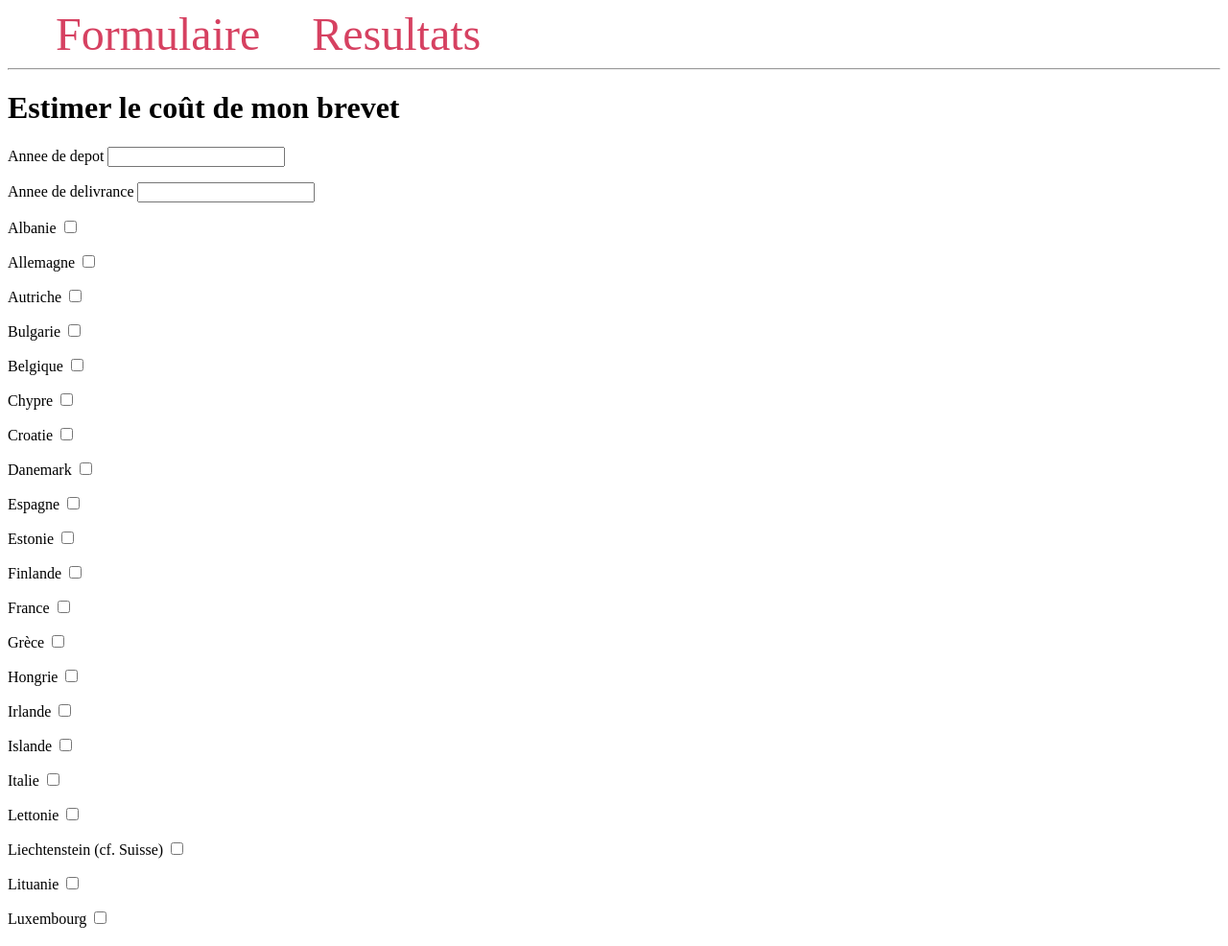
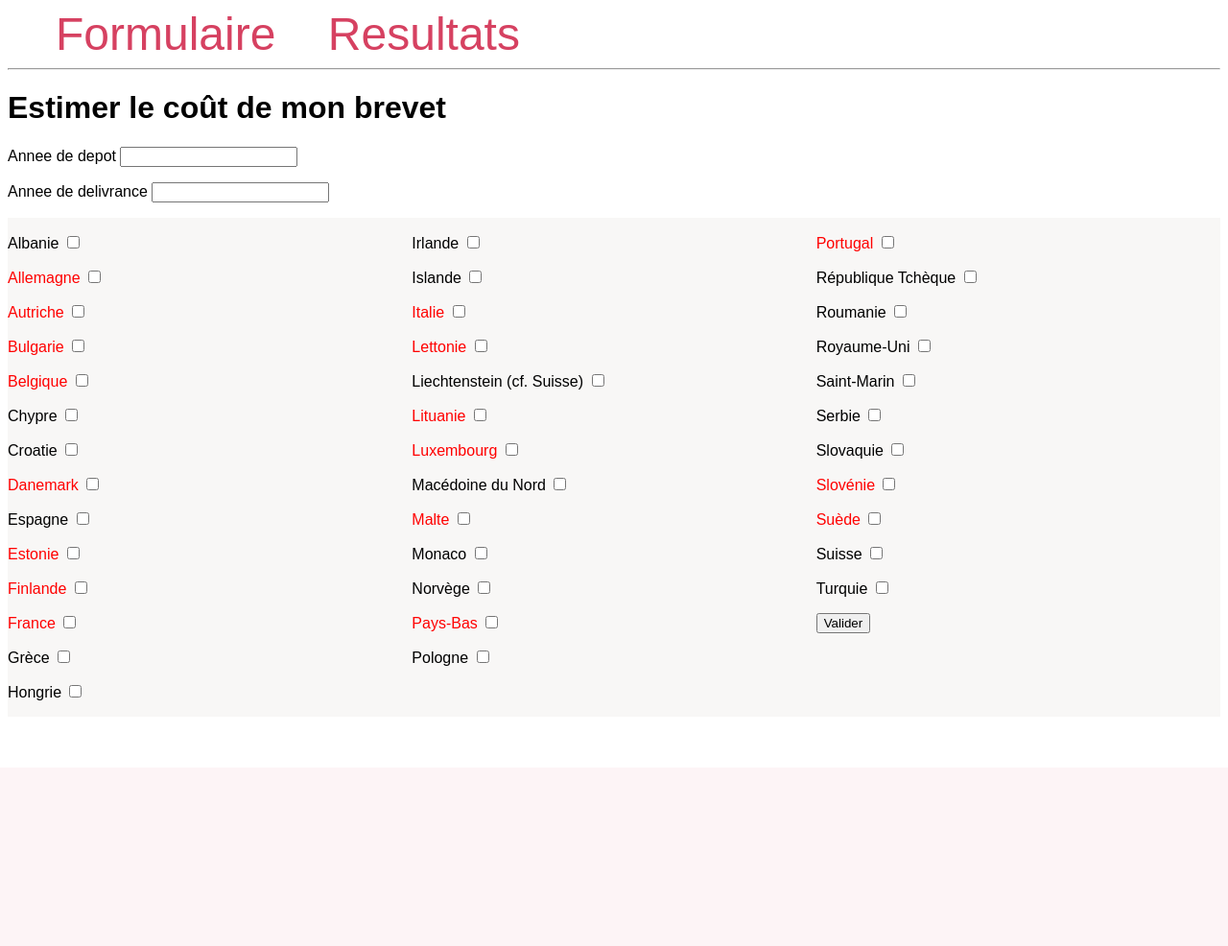
Before and after one commit to alicepolosan/Projet-Comparateur-de-Brevets, a Flask app: page / in a window 1280 px wide. Shown: the top 986 px of the page at 96% size. After the commit the page ends 730 px from the top, so only its background shows below. Run offline with Flask 2, Linux system fonts and the light colour scheme.

Commit message:
class BU et css correspondant

```diff
--- a/comparateur/static/CSS/main.css
+++ b/comparateur/static/CSS/main.css
@@ -1,6 +1,5 @@
 body {
     font-family: Arial, Helvetica, sans-serif;
-    display: flex;
 }
 
 .Chart {
@@ -39,3 +38,30 @@ body {
 #list4 {
     display : none
 }
+
+.container {
+    display: grid;
+    grid-template-columns:
+      1fr 1fr 1fr;
+    grid-template-areas:
+      "c1 c2 c3 "
+      "c1 c2 c3 "
+      "c1 c2 c3 ";
+  }
+
+.colonne1 {
+    grid-area: c1;
+    background-color: #f8f7f6;
+        }
+.colonne2 {
+    grid-area: c2;
+    background-color: #f8f7f6;
+  }
+.colonne3 {
+    grid-area: c3;
+    background-color: #f8f7f6;
+  }
+
+.BU {
+    color: rgb(255, 0, 0);
+  }
--- a/comparateur/templates/base.html
+++ b/comparateur/templates/base.html
@@ -1,9 +1,9 @@
 <!DOCTYPE html>
 <html lang="en">
 <head>
-    <link rel="shortcut icon" href= '#'>
-    <link rel="stylesheet" href="https://cdnjs.cloudflare.com/ajax/libs/font-awesome/5.15.4/css/all.min.css">
-    <meta charset="UTF-8">
+    <link rel="shortcut icon" href= '#'/>
+    <link rel="stylesheet" href="https://cdnjs.cloudflare.com/ajax/libs/font-awesome/5.15.4/css/all.min.css"/>
+    <meta charset="UTF-8"/>
     <title>{% block title %} {% endblock %} - FlaskApp</title>
     <style>
         nav a {
--- a/comparateur/templates/index.html
+++ b/comparateur/templates/index.html
@@ -1,5 +1,4 @@
 {% extends 'base.html' %}
-
 {% block content %}
     <h1>{% block title %} Estimer le coût de mon brevet {% endblock %}</h1>
 
@@ -30,27 +29,29 @@
                 {% endfor %}
             </ul>
         {% endif %}
-
+        <link rel="stylesheet" type="text/css" href={{ url_for('static', filename = 'CSS/main.css')}}>
+        <div class = "container">
+            <div class = "colonne1">
                 <p>
                     {{ form.p_0.label }}
                     {{ form.p_0(size=20) }}
                 </p>
 
-        <p>
+                <p class = "BU">
                     {{ form.p_1.label }}
                     {{ form.p_1(size=20) }}
                 </p>
 
-        <p>
+                <p class = "BU">
                     {{ form.p_2.label }}
                     {{ form.p_2(size=20) }}
                 </p>
 
-        <p>
+                <p class = "BU">
                     {{ form.p_3.label }}
                     {{ form.p_3(size=20) }}
                 </p>
-        <p>
+                <p class = "BU">
                     {{ form.p_4.label }}
                     {{ form.p_4(size=20) }}
                 </p>
@@ -62,7 +63,7 @@
                     {{ form.p_6.label }}
                     {{ form.p_6(size=20) }}
                 </p>
-        <p>
+                <p class = "BU">
                     {{ form.p_7.label }}
                     {{ form.p_7(size=20) }}
                 </p>
@@ -70,15 +71,15 @@
                     {{ form.p_8.label }}
                     {{ form.p_8(size=20) }}
                 </p>
-        <p>
+                <p class = "BU">
                     {{ form.p_9.label }}
                     {{ form.p_9(size=20) }}
                 </p>
-        <p>
+                <p class = "BU">
                     {{ form.p_10.label }}
                     {{ form.p_10(size=20) }}
                 </p>
-        <p> {{ form.p_11.label }}
+                <p class = "BU"> {{ form.p_11.label }}
                     {{ form.p_11(size=20) }}
                 </p>
                 <p> {{ form.p_12.label }}
@@ -87,31 +88,33 @@
                 <p> {{ form.p_13.label }}
                             {{ form.p_13(size=20) }}
                 </p>
+            </div>
+            <div class = "colonne2">
                 <p> {{ form.p_14.label }}
                             {{ form.p_14(size=20) }}
                 </p>
                 <p> {{ form.p_15.label }}
                             {{ form.p_15(size=20) }}
                 </p>
-        <p> {{ form.p_16.label }}
+                <p class = "BU"> {{ form.p_16.label }}
                             {{ form.p_16(size=20) }}
                 </p>
-        <p> {{ form.p_17.label }}
+                <p class = "BU"> {{ form.p_17.label }}
                             {{ form.p_17(size=20) }}
                 </p>
                 <p> {{ form.p_18.label }}
                             {{ form.p_18(size=20) }}
                 </p>
-        <p> {{ form.p_19.label }}
+                <p class = "BU"> {{ form.p_19.label }}
                             {{ form.p_19(size=20) }}
                 </p>
-        <p> {{ form.p_20.label }}
+                <p class = "BU"> {{ form.p_20.label }}
                             {{ form.p_20(size=20) }}
                 </p>
                 <p> {{ form.p_21.label }}
                             {{ form.p_21(size=20) }}
                 </p>
-        <p> {{ form.p_22.label }}
+                <p class = "BU"> {{ form.p_22.label }}
                             {{ form.p_22(size=20) }}
                 </p>
                 <p> {{ form.p_23.label }}
@@ -120,13 +123,15 @@
                 <p> {{ form.p_24.label }}
                             {{ form.p_24(size=20) }}
                 </p>
-        <p> {{ form.p_25.label }}
+                <p class = "BU"> {{ form.p_25.label }}
                             {{ form.p_25(size=20) }}
                 </p>
                 <p> {{ form.p_26.label }}
                             {{ form.p_26(size=20) }}
                 </p>
-        <p> {{ form.p_27.label }}
+            </div>
+            <div class = "colonne3">
+                <p class = "BU"> {{ form.p_27.label }}
                             {{ form.p_27(size=20) }}
                 </p>
                 <p> {{ form.p_28.label }}
@@ -147,10 +152,10 @@
                 <p> {{ form.p_33.label }}
                         {{ form.p_33(size=20) }}
                 </p>
-        <p> {{ form.p_34.label }}
+                <p class = "BU"> {{ form.p_34.label }}
                         {{ form.p_34(size=20) }}
                 </p>
-        <p> {{ form.p_35.label }}
+                <p class = "BU"> {{ form.p_35.label }}
                         {{ form.p_35(size=20) }}
                 </p>
                 <p> {{ form.p_36.label }}
@@ -159,20 +164,11 @@
                 <p> {{ form.p_37.label }}
                         {{ form.p_37(size=20) }}
                 </p>
-
-
-
-
-
-
-
-
-
-
-
                 <p>
                 <input type="submit" value="Valider">
                 </p>
+            </div>
+        </div>
     </form>
 
 {% endblock %}
```
Lines whose indentation alone changed are shown as unchanged.
